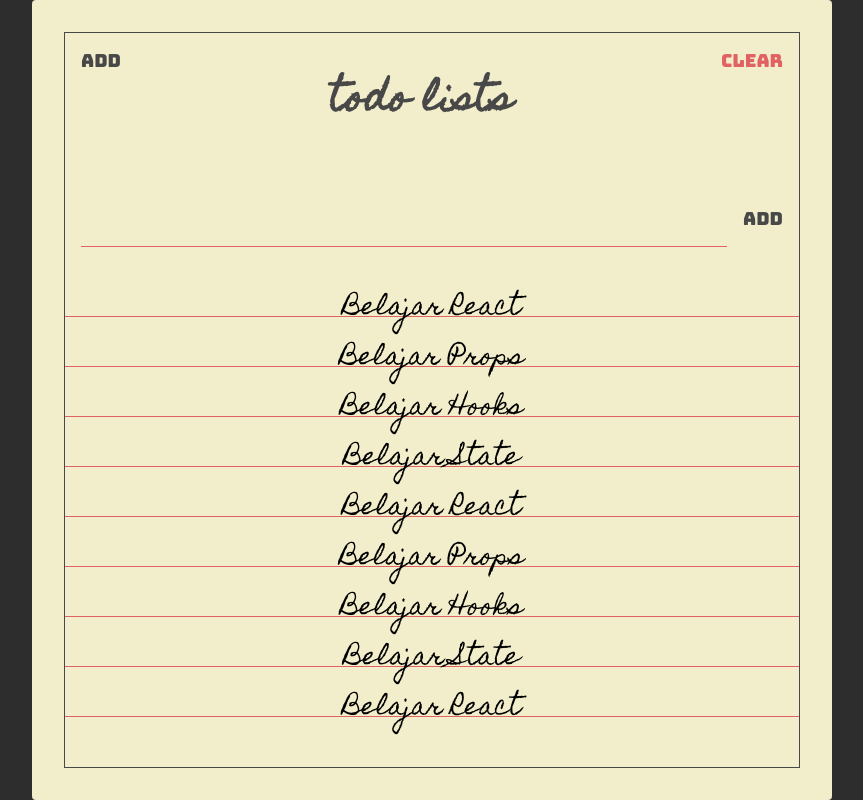
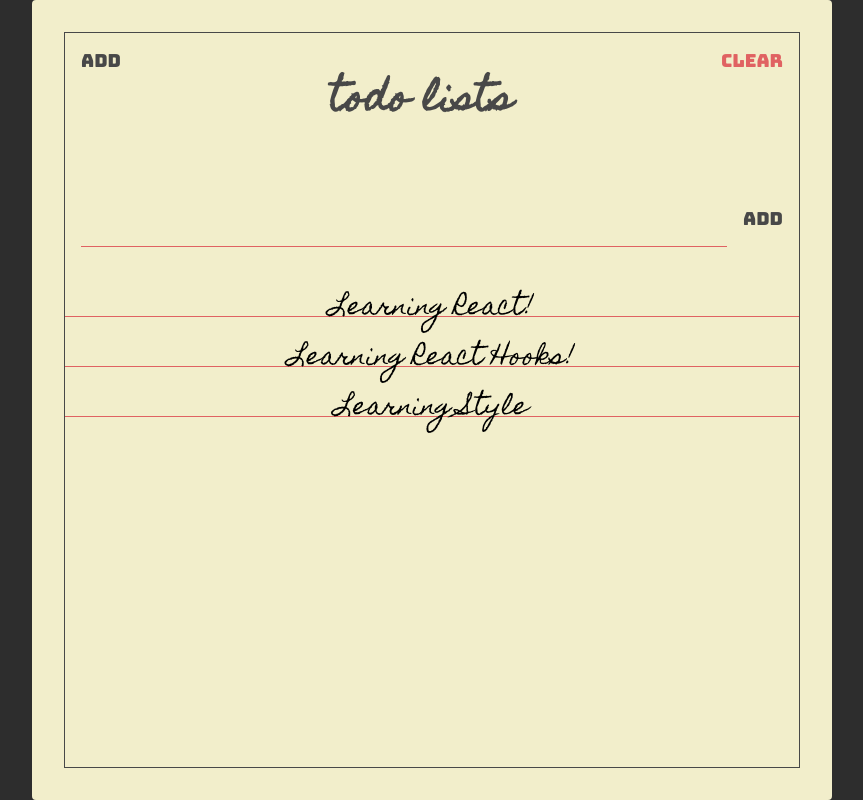
Before and after one commit to hmfzh/react-starter-todo-list, a React (Create React App) app: page / in a window 1280 px wide. Shown: the whole page, without its empty margins (208-1071 px from the left). Built offline with nearby package versions, Linux system fonts and the light colour scheme.

Commit message:
Refactor Todos dan todolist component

```diff
--- a/src/component/Todos.jsx
+++ b/src/component/Todos.jsx
@@ -1,36 +1,8 @@
 import React from "react";
+import PropTypes from "prop-types";
 import Todo from "./Todo";
 
-const Todos = () => {
-  const todos = [
-    {
-      text: "Belajar React"
-    },
-    {
-      text: "Belajar Props"
-    },
-    {
-      text: "Belajar Hooks"
-    },
-    {
-      text: "Belajar State"
-    },
-    {
-      text: "Belajar React"
-    },
-    {
-      text: "Belajar Props"
-    },
-    {
-      text: "Belajar Hooks"
-    },
-    {
-      text: "Belajar State"
-    },
-    {
-      text: "Belajar React"
-    }
-  ];
+const Todos = ({ todos }) => {
   return (
     <section className="todos">
       {todos.map((todo) => {
@@ -40,4 +12,12 @@
   );
 };
 
+Todos.propTypes = {
+  todos: PropTypes.arrayOf(
+    PropTypes.shape({
+      text: PropTypes.string
+    })
+  )
+};
+
 export default Todos;
--- a/src/pages/TodoList.jsx
+++ b/src/pages/TodoList.jsx
@@ -1,4 +1,4 @@
-import React from "react";
+import React, { useState } from "react";
 
 import Paper from "../component/Paper";
 import Header from "../component/Header";
@@ -6,11 +6,16 @@
 import Todos from "../component/Todos";
 
 const TodoList = () => {
+  const [todos, setTodos] = useState([
+    { text: "Learning React!" },
+    { text: "Learning React Hooks!" },
+    { text: "Learning Style" }
+  ]);
   return (
     <Paper>
       <Header />
       <TodoForm />
-      <Todos />
+      <Todos todos={todos} />
     </Paper>
   );
 };
```
